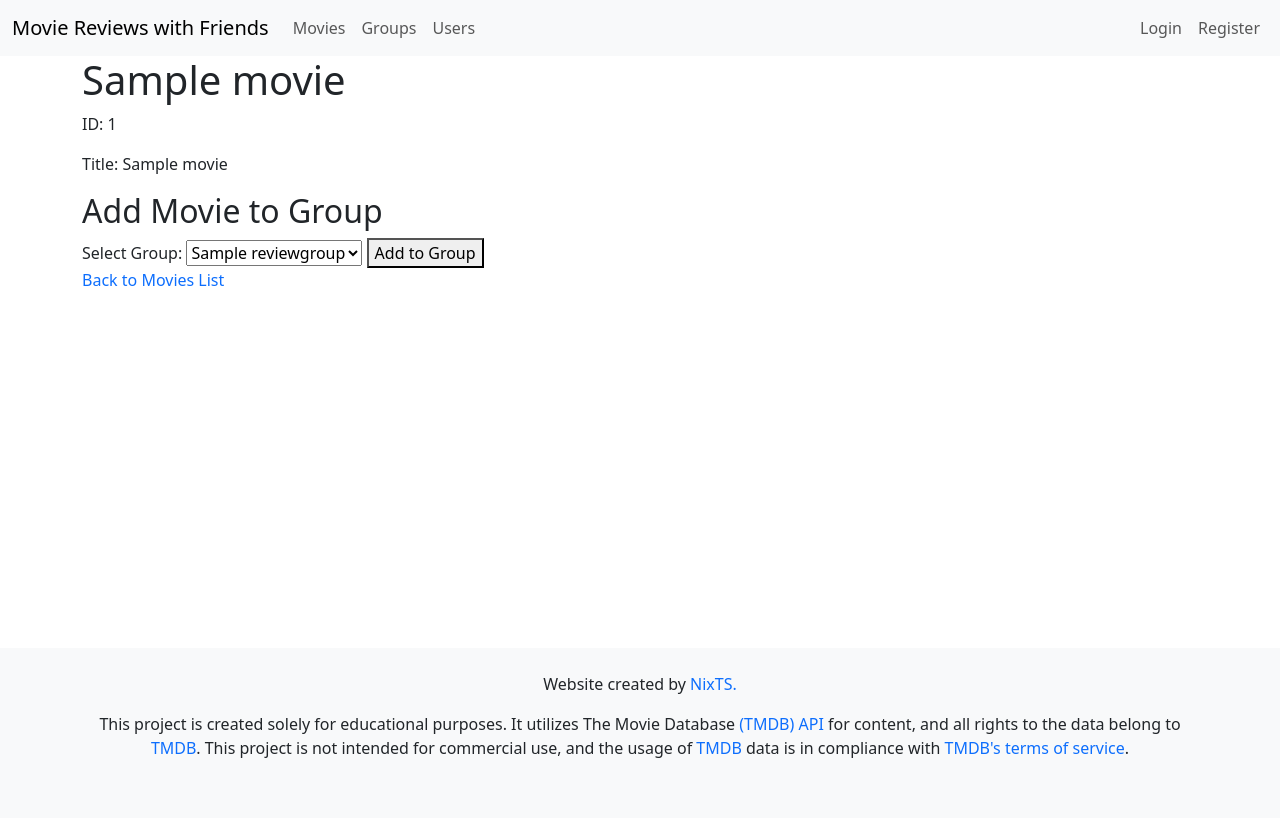
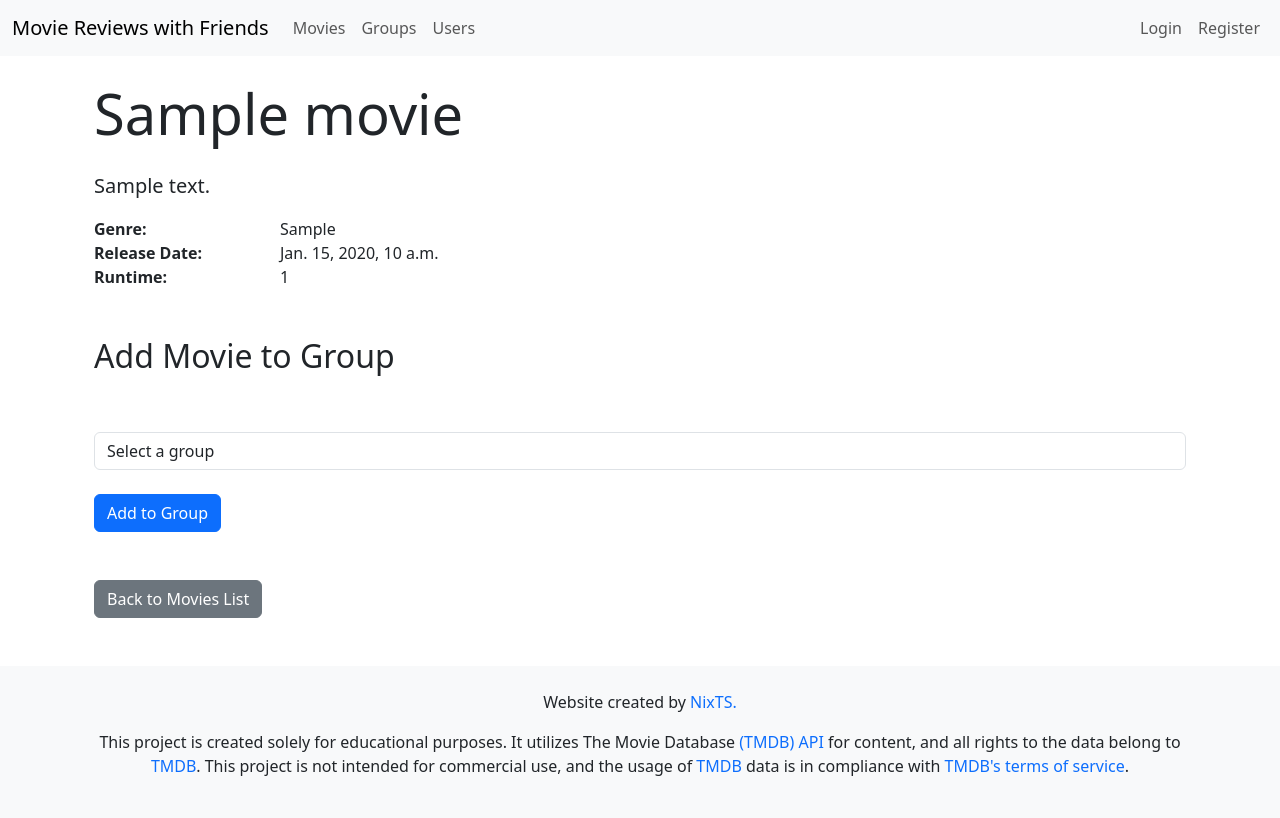
Before and after one commit to NixTS/movie-reviews-with-friends, a Django app: template movies/templates/movies/movie_details.html in a window 1280 px wide. Before the commit the page ends 758 px from the top, so only its background shows below. Run offline with Django 4.2, Linux system fonts and the light colour scheme; tables that the repository leaves empty hold one stand-in row (values such as "Sample post"); the template is opened without the code that fills it: values that come from a table or form of the project are taken from there, most other values are stand-ins (such as "Sample title", 1, 10 or a date in 2020); data that the repository does not hold is empty; parts of the project's set-up code (start-up, migrations or seed data) failed here and were passed over.

Commit message:
Style movie details page

```diff
--- a/movies/templates/movies/list_of_movies.html
+++ b/movies/templates/movies/list_of_movies.html
@@ -15,7 +15,7 @@
                         {% if movie.movie_poster %}
                         <img src="{{ movie.get_poster_url }}" alt="Movie Poster" class="img-fluid rounded-top rounded-10 mb-3">
                         {% endif %}
-                        <span class="d-block w-100 m-3 text-dark text-bold">{{ movie.movie_title }}</span>
+                        <span class="d-block w-100 m-3 text-dark">{{ movie.movie_title }}</span>
                     </div>
                 </a>
             </div>
--- a/movies/templates/movies/movie_details.html
+++ b/movies/templates/movies/movie_details.html
@@ -4,30 +4,58 @@
 
 {% block content %}
 
-<h1>{{ movie.movie_title }}</h1>
-<p>ID: {{ movie.movie_id }}</p>
-<p>Title: {{ movie.movie_title }}</p>
-<p>{% if movie.movie_poster %}
-    <img src="{{ movie.get_poster_url }}" alt="Movie Poster">
-</p>
-<p>Description: {{ movie.movie_description }}</p>
-<p>Genre: {{ movie.movie_genre|join:", " }}</p>
-<p>Release Date: {{ movie.movie_release_date }}</p>
-<p>Runtime: {{ movie.movie_length }}</p>
+<div class="container">
+    <h1 class="display-4 text-left my-4">{{ movie.movie_title }}</h1>
+    <div class="row">
+        {% if movie.movie_poster %}
+            <div class="col-md-4">
+                <img src="{{ movie.get_poster_url }}" alt="Movie Poster" class="img-fluid">
+            </div>
         {% endif %}
+        <div class="col-md-8">
+            <p class="lead mb-3">{{ movie.movie_description }}</p>
+            <ul class="list-unstyled mb-4">
+                <li>
+                    <div class="row">
+                        <div class="col-md-3"><strong>Genre:</strong></div>
+                        <div class="col-md-9">{{ movie.movie_genre|join:", " }}</div>
+                    </div>
+                </li>
+                <li>
+                    <div class="row">
+                        <div class="col-md-3"><strong>Release Date:</strong></div>
+                        <div class="col-md-9">{{ movie.movie_release_date }}</div>
+                    </div>
+                </li>
+                <li>
+                    <div class="row">
+                        <div class="col-md-3"><strong>Runtime:</strong></div>
+                        <div class="col-md-9">{{ movie.movie_length }}</div>
+                    </div>
+                </li>
+            </ul>
+        </div>
+    </div>
 
-<h2>Add Movie to Group</h2>
+    <div class="mt-4">
+        <h2>{{ "Add Movie to Group" }}</h2>
         <form method="post" action="{% url 'add_movie_to_group' movie_id %}">
             {% csrf_token %}
-    <label for="group_id">Select Group:</label>
-    <select name="group_id" id="group_id">
+            <div class="form-group mb-3">
+                <label for="group_id"></label>
+                <select class="form-control my-4" name="group_id" id="group_id" placeholder="Select a group">
+                    <option value="" disabled selected>Select a group</option>
                     {% for group in groups %}
                         <option value="{{ group.group_id }}">{{ group.group_name }}</option>
                     {% endfor %}
                 </select>
-    <button type="submit">Add to Group</button>
+            </div>
+            <button type="submit" class="btn btn-primary">Add to Group</button>
         </form>
+    </div>
 
-<a href="{{ back_url }}">Back to Movies List</a>
+    <a href="{{ back_url }}" class="btn btn-secondary mt-5">Back to Movies List</a>
+</div>
+
 
 {% endblock %}
```
Lines whose indentation alone changed are shown as unchanged.
